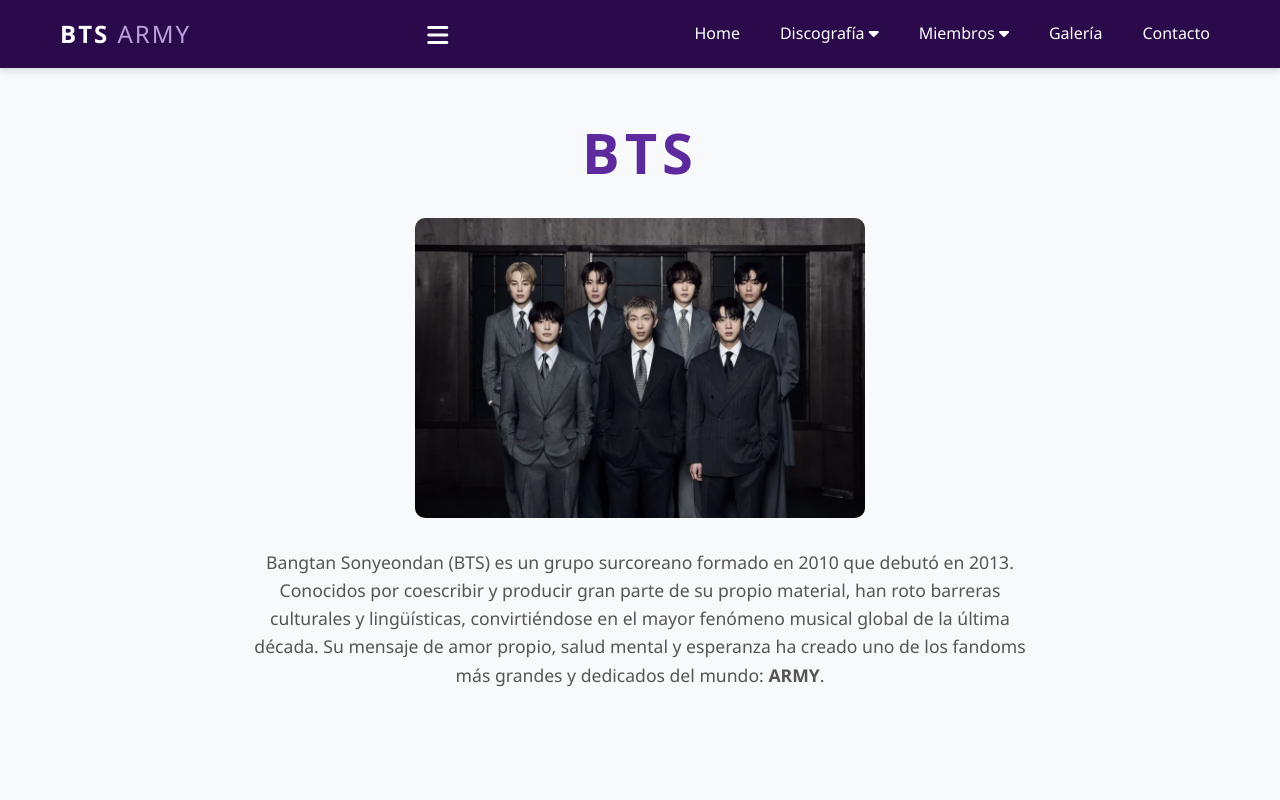
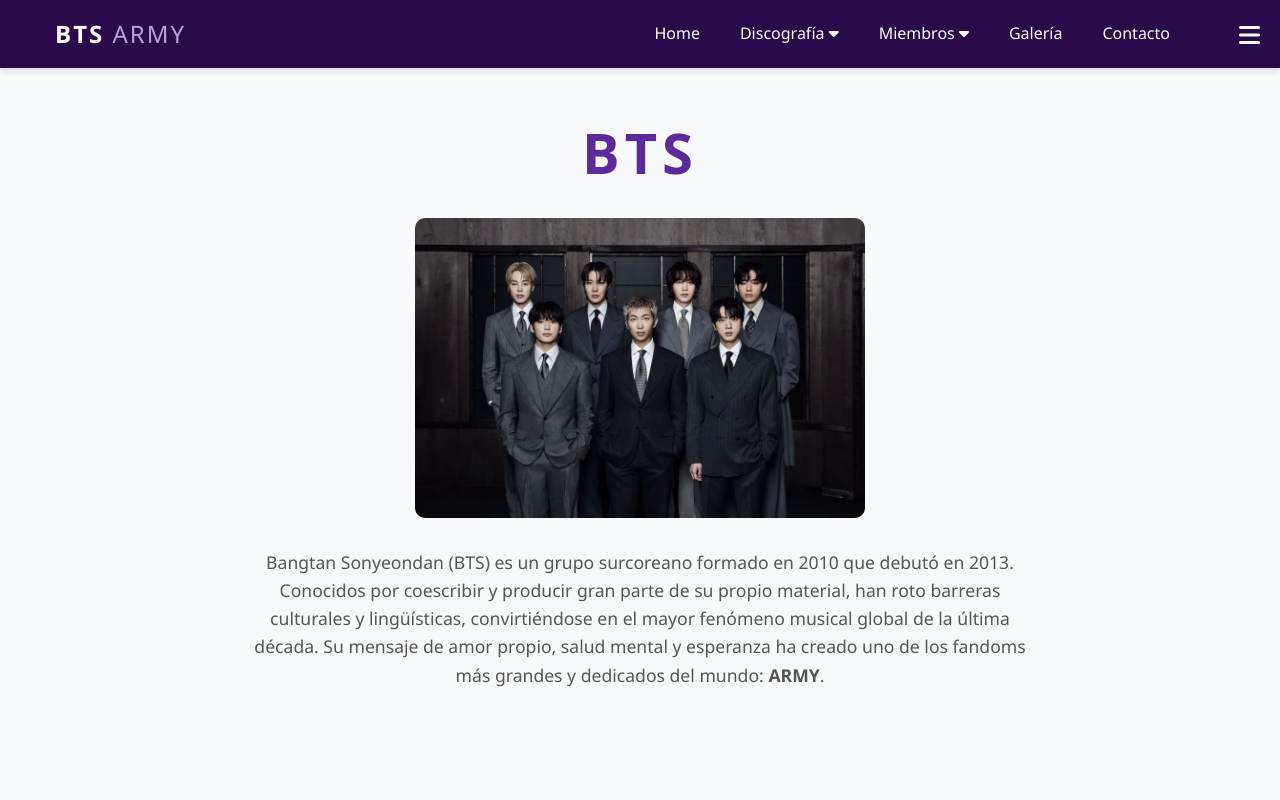
Before and after one commit to OrnellaSaporito/programacion4UTN, a plain HTML site: page index.html in a window 1280 px wide. Shown: the top 800 px of the page. Drawn offline with Linux system fonts and the light colour scheme.

Commit message:
Update estilos.css

```diff
--- a/estilos.css
+++ b/estilos.css
@@ -38,7 +38,7 @@
     width: 100%;
     max-width: 1200px;
     margin: 0 auto;
-    padding: 15px 20px;
+    padding: 15px 60px 15px 15px;
     box-sizing: border-box;
 }
 
@@ -56,9 +56,12 @@
 }
 
 .menu-toggle {
+    position: absolute;
+    right: 20px;
+    top: 50%;
+    transform: translateY(-50%);
+    z-index: 1001;
     display: block;
-    margin-right: 0;
-    padding-right: 0;
     background: none;
     border: none;
     color: var(--text-light);
```
